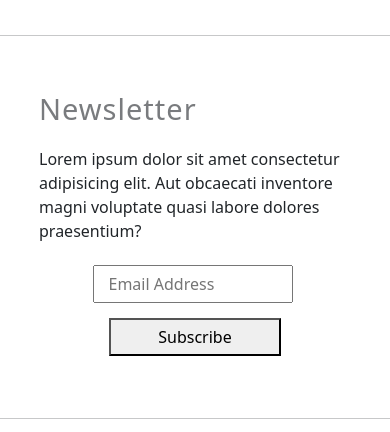
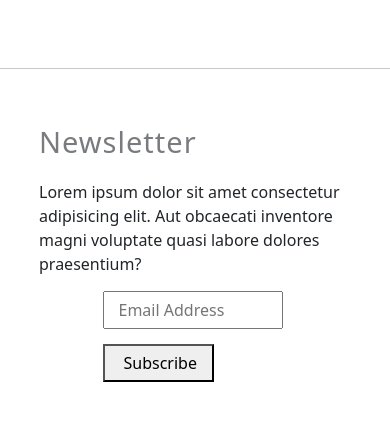
Before and after one commit to Priyabrata139/Priyabrata-Maji-06-04-23, a plain HTML site: page index.html in a window 390 px wide. Shown: the part 1191-1623 px from the top of the page. Drawn offline with nearby package versions, Linux system fonts and the light colour scheme; grey boxes are pictures that could not be loaded.

Commit message:
Email input style bug fixed

```diff
--- a/index.css
+++ b/index.css
@@ -9,7 +9,7 @@
     height: 100vh;
 }
 .container{
-    max-height: 320px;
+    max-height: 650px;
     background-color: rgb(213, 211, 211);
 }
 .first{
@@ -97,11 +97,12 @@
     letter-spacing: 1px;
     padding-top: 35px;
 }
-.btn{
+form{
     display: flex;
+    justify-content: space-between;
 }
-.btn input{
-    width: 200px;
+form input{
+    width: 180px;
     padding: 5px 14px;
     margin-right: 5px;
     outline: none;
@@ -188,7 +189,8 @@
         align-items: center;
     }
     .container{
-        max-height: 600px;
+        width: 100vw;
+        max-height: 800px;
         margin: 0 auto;
         text-align: center;
     }
@@ -221,11 +223,11 @@
     }
 }
 @media only screen and (max-width:390px) {
-    .btn{
+    form{
         display: flex;
         flex-direction: column;
     }
-    .btn input{
+    form input{
         margin-bottom: 15px;
     }
     .btn3{
--- a/index.html
+++ b/index.html
@@ -42,13 +42,9 @@
             <p class="news">Newsletter</p>
             <div class="lorem">
                 <p>Lorem ipsum dolor sit amet consectetur adipisicing elit. Aut obcaecati inventore magni voluptate quasi labore dolores praesentium?</p>
-                <form id="form" class="btn">
+                <form class="Subscribe-email">
                     <input id="emailid" type="email" name="email" placeholder="Email Address" required>
                     <button type="submit" class="btn3">Subscribe</button>
-
-
-
-
                 </form>
             </div>
         </div>
--- a/index.js
+++ b/index.js
@@ -1,5 +1,5 @@
 const emailId=document.getElementById('emailid');
-const form = document.getElementById("form");
+const form = document.querySelector(".Subscribe-email");
 let email;
 form.addEventListener("submit", (e) => {
     e.preventDefault();
```
